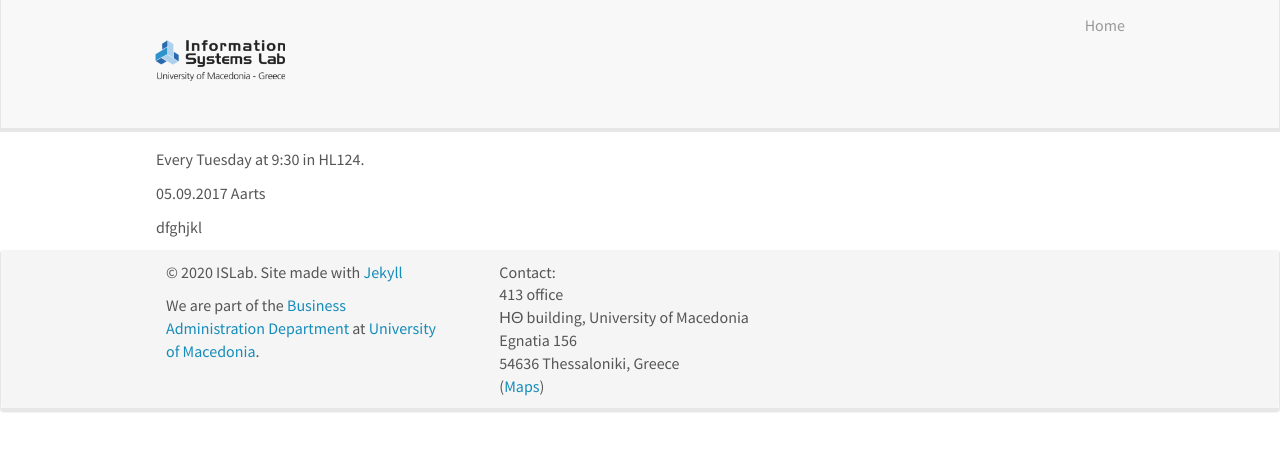
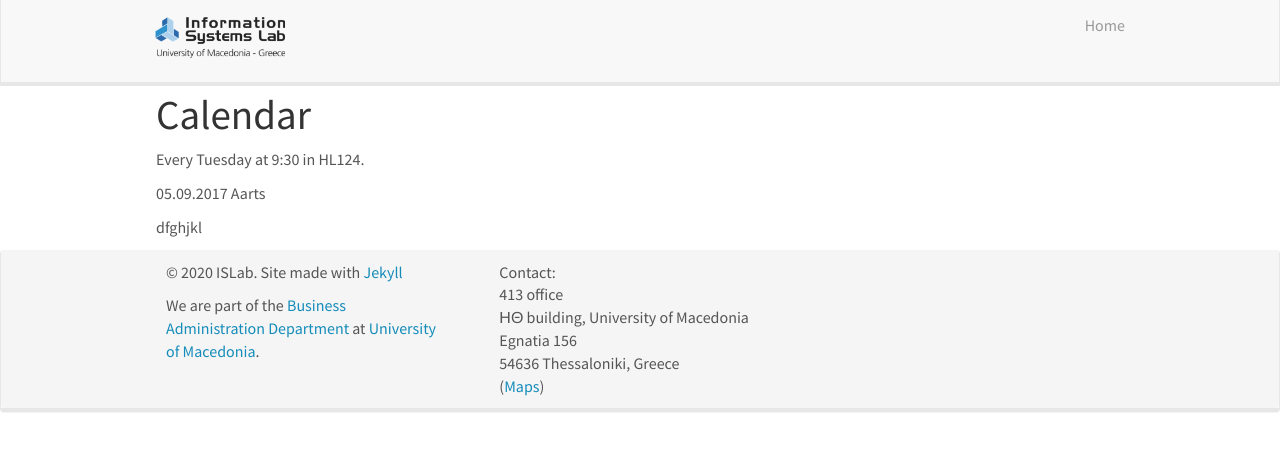
Before and after one commit to islab-uom/islab-uom2, a Jekyll site: the page built from _pages/mini_lecture_series.md, in a window 1280 px wide. Shown: the top 451 px of the page. Built offline with Jekyll 4.4.1, drawn with Linux system fonts in a browser that asks for light colours; nearby versions of some CDN libraries.

Commit message:
Update header.html

```diff
--- a/_includes/header.html
+++ b/_includes/header.html
@@ -8,7 +8,7 @@
 		<span class="icon-bar"></span>
 	  </button>
 
-    <a class="container-fluid" href="{{ site.url }}{{ site.baseurl }}/"> <img src="{{ site.url }}{{ site.baseurl }}/images/logopic/islab.png" style="width: 130px"></a>
+    <a class="collapse navbar-collapse" href="{{ site.url }}{{ site.baseurl }}/"> <img src="{{ site.url }}{{ site.baseurl }}/images/logopic/islab.png" style="width: 130px"></a>
 	</div>
 	<div class="collapse navbar-collapse" id="navbar-collapse-1">
 	  <ul class="nav navbar-nav navbar-right">
```
